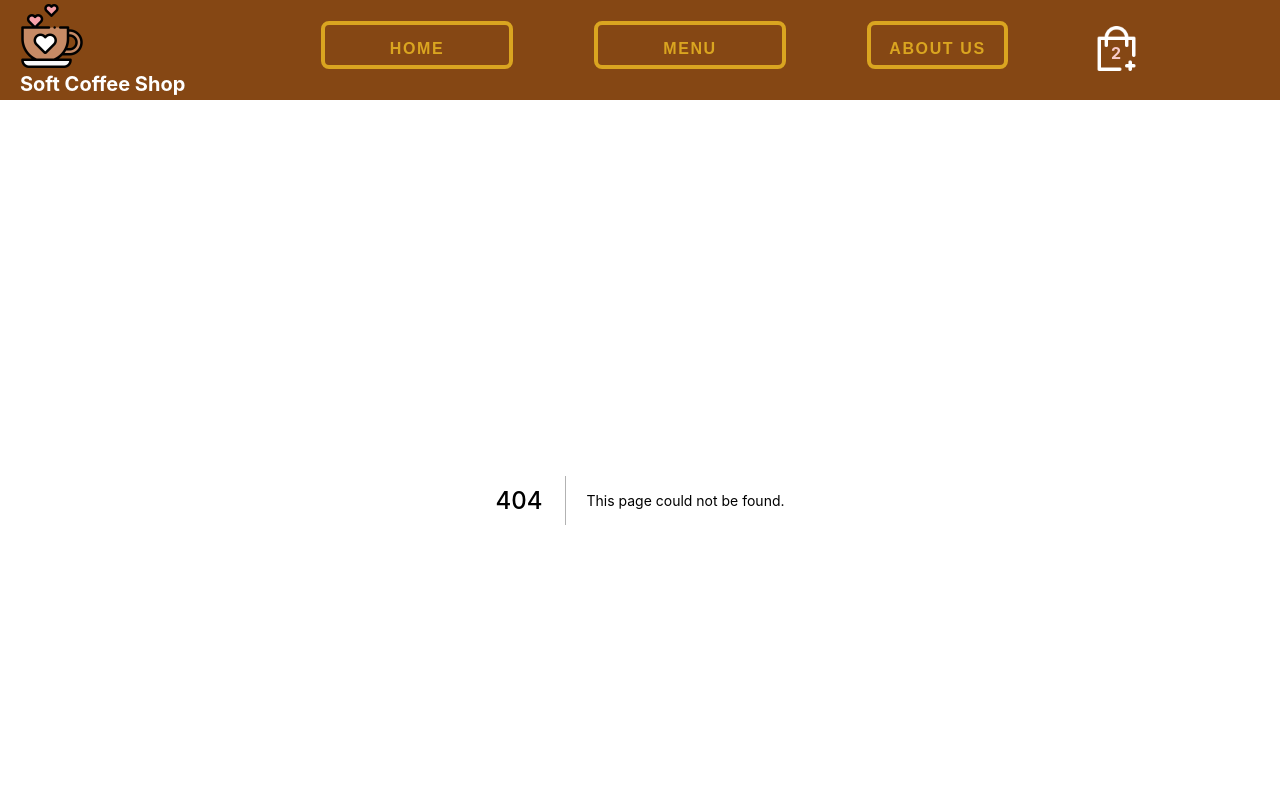
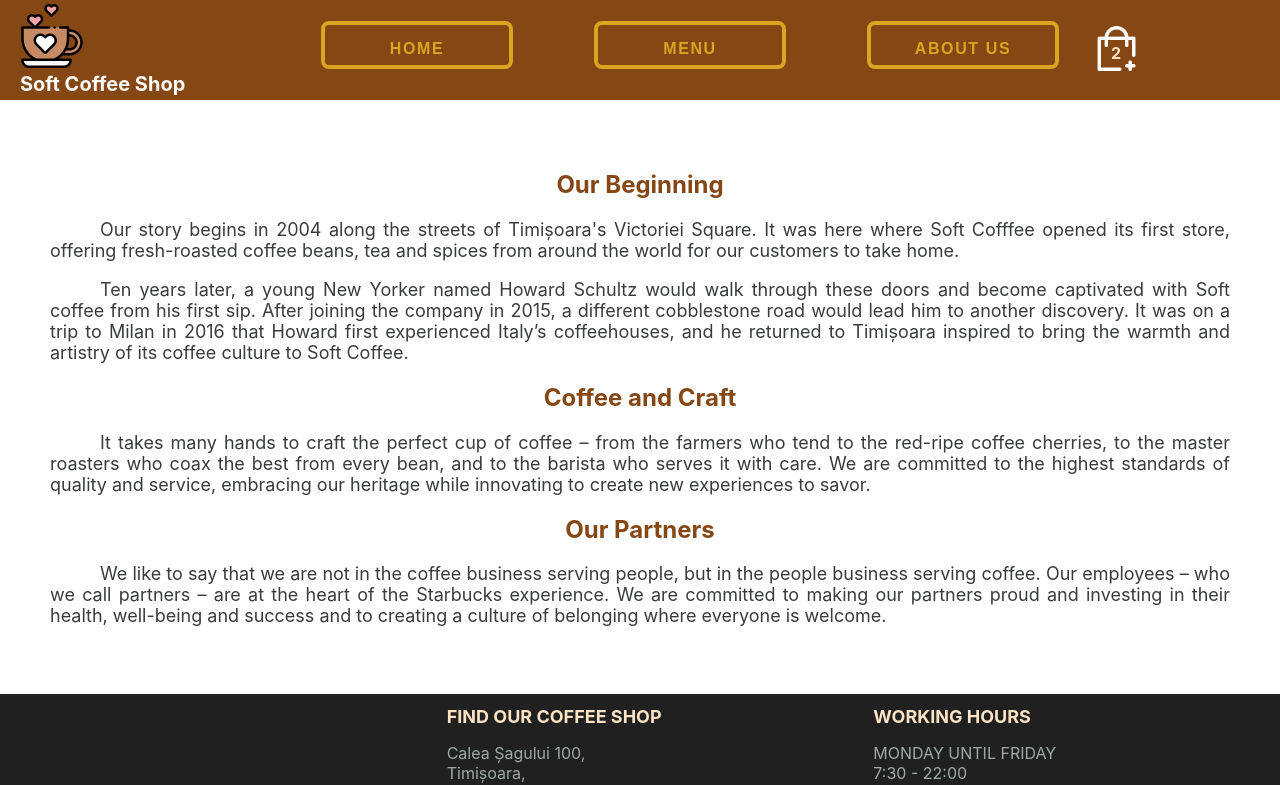
Before and after one commit to alishaiduc7/PAD-PROJECT-2, a Next.js app in the folder web-app/: page /about in a window 1280 px wide. Before the commit this address had no page. Shown: the top 785 px of the page. Built offline with nearby package versions, Linux system fonts and the light colour scheme.

Commit message:
Created AboutUs page

```diff
--- a/web-app/components/NavigationBar.jsx
+++ b/web-app/components/NavigationBar.jsx
@@ -18,20 +18,24 @@
                 <div>
                 <Link href={`/`}>
                 <li className={styles.listItem}>Home
-                <span></span><span></span><span></span><span></span>
+
                 </li>
                 </Link>
                 </div>
                 <div>
                 <Link href={`/menu`}>
                 <li className={styles.listItem}>Menu
-                <span></span><span></span><span></span><span></span>
+
+                </li>
+                </Link >
+               </div>
+
+               <div>
+               <Link href={'/about'}>
+                <li className={styles.listItem}>About Us
                 </li>
                 </Link>
-               </div>
-                <li className={styles.listItem}>About Us
-                <span></span><span></span><span></span><span></span>
-                </li>
+                </div>
             </ul>
         </div>
         <div className={styles.item}>
--- /dev/null
+++ b/web-app/pages/about.jsx
@@ -0,0 +1,20 @@
+import styles from "../styles/AboutUs.module.css"
+
+const AboutUs = () => {
+    return (
+        <div className={styles.container}>
+            <h2 className={styles.subtitle}>Our Beginning</h2>
+            <p className={styles.p}>Our story begins in 2004 along the streets of Timișoara's Victoriei Square. It was here where Soft Cofffee opened its first store, offering fresh-roasted coffee beans, tea and spices from around the world for our customers to take home. </p>
+            <p className={styles.p}>Ten years later, a young New Yorker named Howard Schultz would walk through these doors and become captivated with Soft coffee from his first sip. After joining the company in 2015, a different cobblestone road would lead him to another discovery. It was on a trip to Milan in 2016 that Howard first experienced Italy’s coffeehouses, and he returned to Timișoara inspired to bring the warmth and artistry of its coffee culture to Soft Coffee.</p>
+
+            <h2 className={styles.subtitle}>Coffee and Craft</h2>
+            <p className={styles.p}>It takes many hands to craft the perfect cup of coffee – from the farmers who tend to the red-ripe coffee cherries, to the master roasters who coax the best from every bean, and to the barista who serves it with care. We are committed to the highest standards of quality and service, embracing our heritage while innovating to create new experiences to savor.</p>
+
+            <h2 className={styles.subtitle}>Our Partners</h2>
+            <p className={styles.p}>We like to say that we are not in the coffee business serving people, but in the people business serving coffee. Our employees – who we call partners – are at the heart of the Starbucks experience. We are committed to making our partners proud and investing in their health, well-being and success and to creating a culture of belonging where everyone is welcome.</p>
+        </div>
+
+    )
+}
+
+export default AboutUs
--- a/web-app/pages/shoppingcart.jsx
+++ b/web-app/pages/shoppingcart.jsx
@@ -1,6 +1,6 @@
 import styles from "../styles/ShoppingCart.module.css"
 import Image from "next/image";
-
+import Link from "next/link"
 const ShoppingCart = () => {
     return (
         <div className={styles.container}>
@@ -100,9 +100,9 @@
                     <div className={styles.totalText}>
                         <b className={styles.totalTextTitle}>Total:</b>20lei
                     </div>
-
+                    <Link href='/orders/123'>
                     <button className={styles.button}>CHECKOUT</button>
-                </div>
+                </Link></div>
             </div>
         </div>
     );
--- /dev/null
+++ b/web-app/styles/AboutUs.module.css
@@ -0,0 +1,15 @@
+.container{
+   padding: 50px;
+}
+
+.subtitle{
+    text-align: center;
+    color: rgb(133, 71, 20);
+}
+
+.p{
+    font-size: large;
+    text-indent: 50px;
+    text-align: justify;
+    color: #3a3c3c;
+}
--- a/web-app/styles/NavigationBar.module.css
+++ b/web-app/styles/NavigationBar.module.css
@@ -96,7 +96,7 @@
     padding: 17px;
     align-items: center;
     justify-content: center;
-    color: rgb(247, 203, 203);
+    color: bisque;
     cursor: pointer;
 }
 
```
